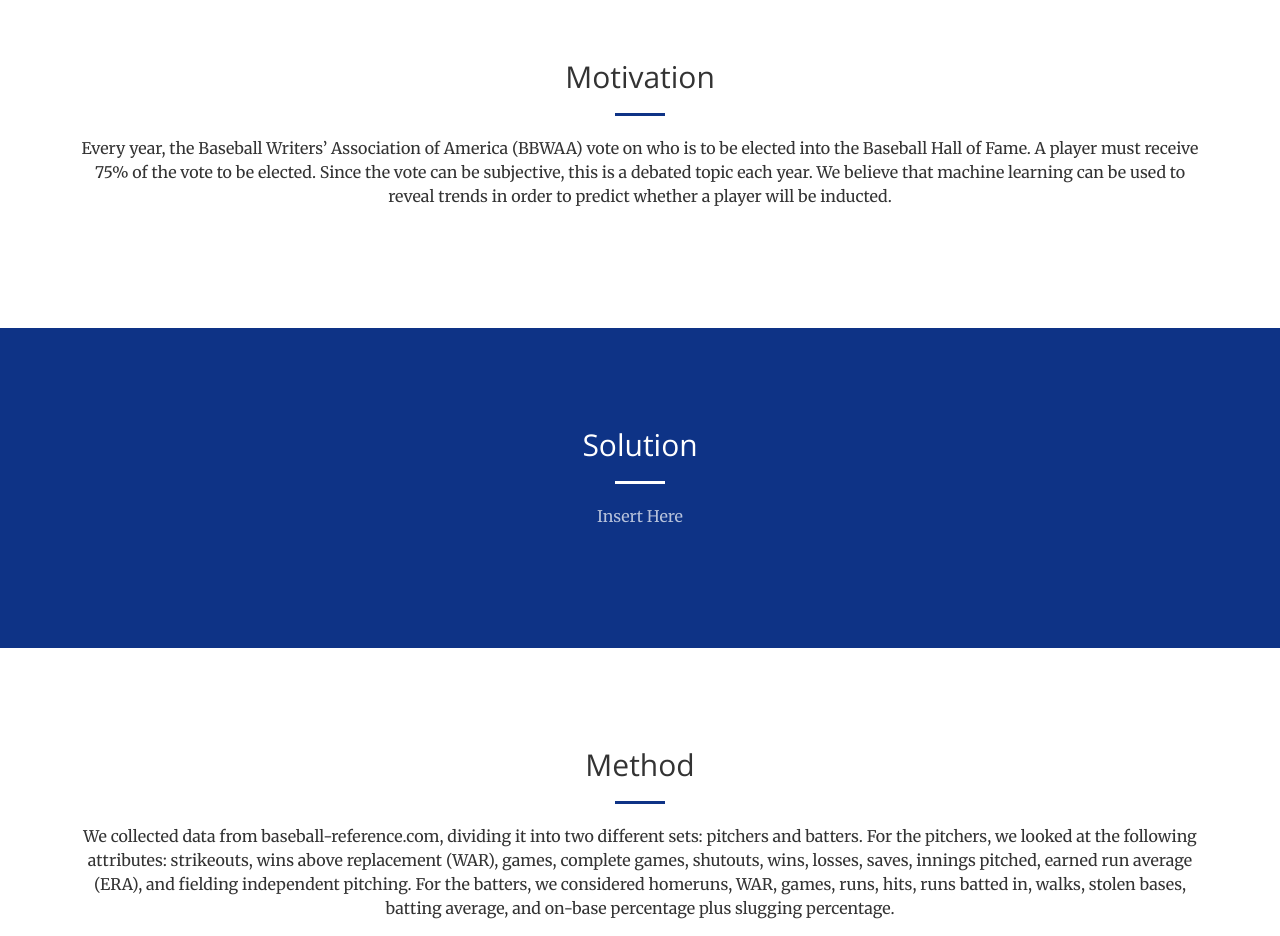
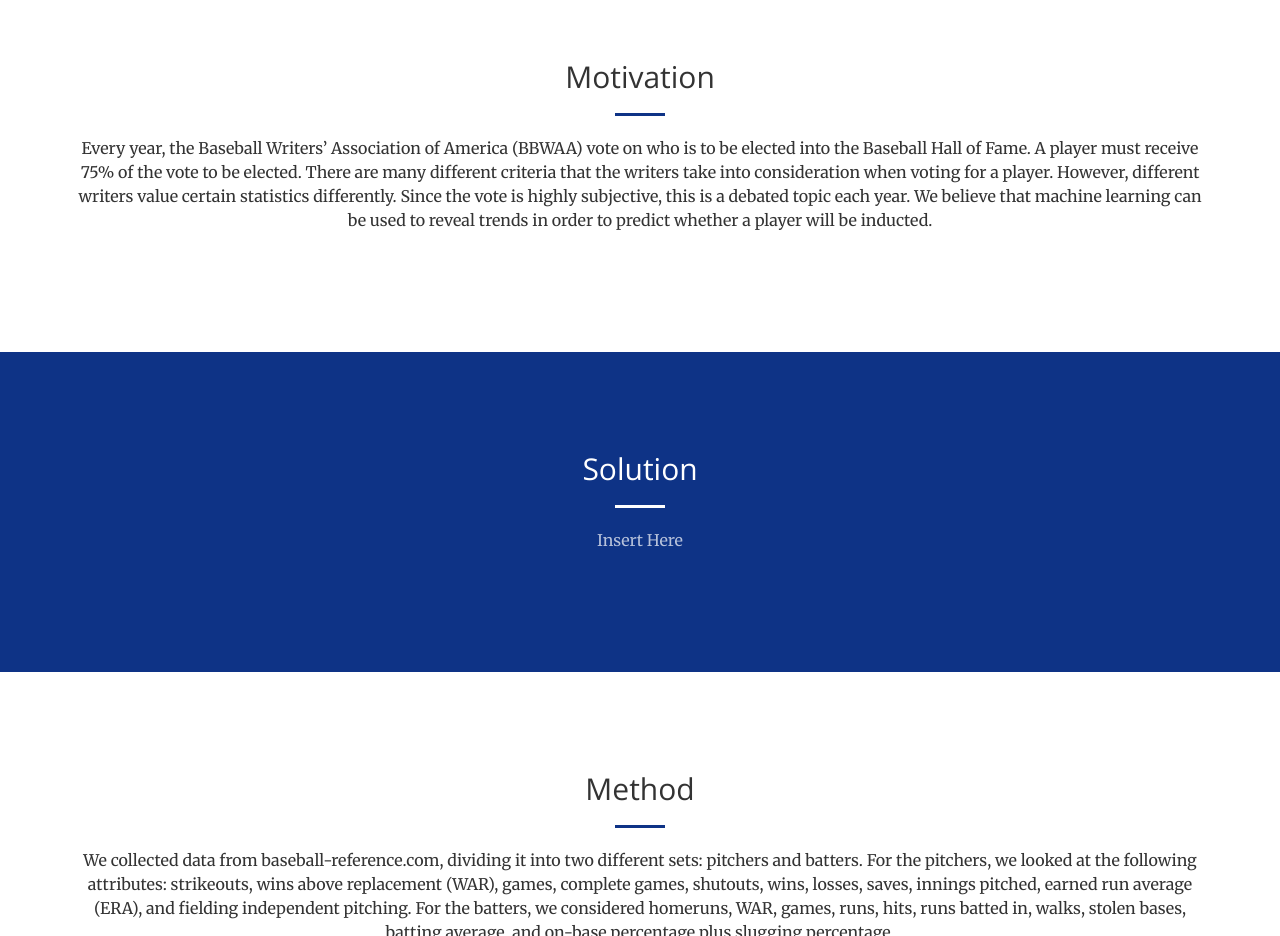
Before and after one commit to kubz113/MachineLearningFinal, a website: page index.html in a window 1280 px wide. Shown: the part 840-1776 px from the top of the page. Drawn offline with nearby package versions, Linux system fonts and the light colour scheme.

Commit message:
update motivation section

```diff
--- a/index.html
+++ b/index.html
@@ -97,7 +97,7 @@
                 <div class="col-lg-12 text-center">
                     <h2 class="section-heading">Motivation</h2>
                     <hr class="primary">
-                    <p>Every year, the Baseball Writers’ Association of America (BBWAA) vote on who is to be elected into the Baseball Hall of Fame. A player must receive 75% of the vote to be elected. Since the vote can be subjective, this is a debated topic each year. We believe that machine learning can be used to reveal trends in order to predict whether a player will be inducted.</p>
+                    <p>Every year, the Baseball Writers’ Association of America (BBWAA) vote on who is to be elected into the Baseball Hall of Fame. A player must receive 75% of the vote to be elected. There are many different criteria that the writers take into consideration when voting for a player. However, different writers value certain statistics differently. Since the vote is highly subjective, this is a debated topic each year. We believe that machine learning can be used to reveal trends in order to predict whether a player will be inducted.</p>
                 </div>
             </div>
         </div>
```
